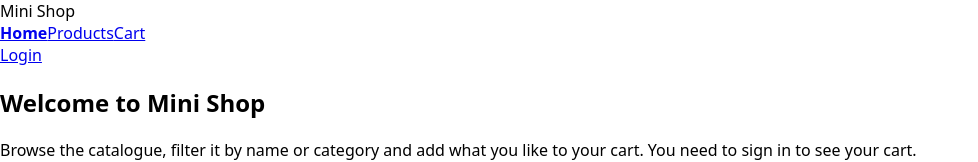
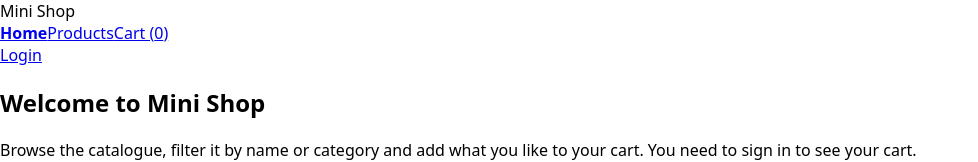
Before and after one commit to windium/web-lab7, a React (Vite) app: page / in a window 1280 px wide. Shown: the top 162 px of the page, without its empty margins (0-978 px from the left). Built offline with nearby package versions, Linux system fonts and the light colour scheme.

Commit message:
Show cart item count in nav bar using a selector

```diff
--- a/src/components/NavBar.jsx
+++ b/src/components/NavBar.jsx
@@ -1,5 +1,6 @@
 import { NavLink } from "react-router";
 import { useAuth } from "../context/AuthContext";
+import { selectItemCount, useCartStore } from "../store/cartStore";
 
 function linkClass({ isActive }) {
   return isActive ? "nav-link active" : "nav-link";
@@ -7,6 +8,9 @@ function linkClass({ isActive }) {
 
 export default function NavBar() {
   const { user, logout } = useAuth();
+  // the selector returns a number, so the nav bar only re-renders
+  // when the count changes (not when a price or title changes)
+  const itemCount = useCartStore(selectItemCount);
 
   return (
     <header className="navbar">
@@ -19,7 +23,7 @@ export default function NavBar() {
           Products
         </NavLink>
         <NavLink to="/cart" className={linkClass}>
-          Cart
+          Cart ({itemCount})
         </NavLink>
       </nav>
 
```
